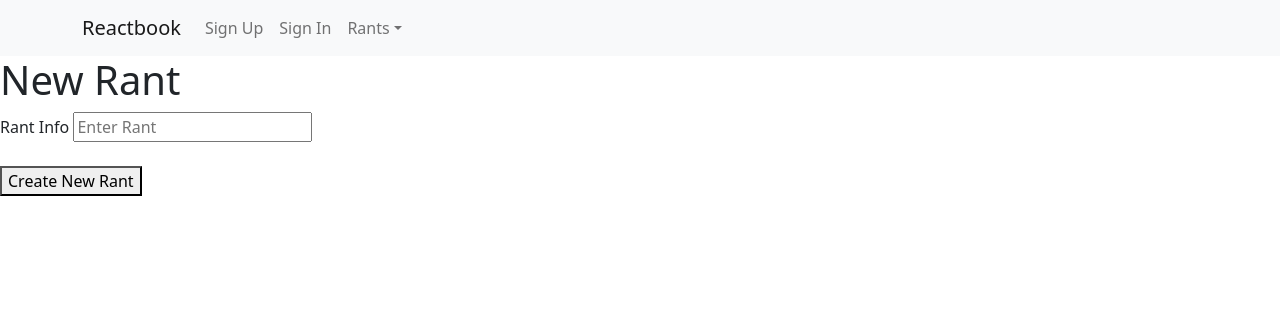
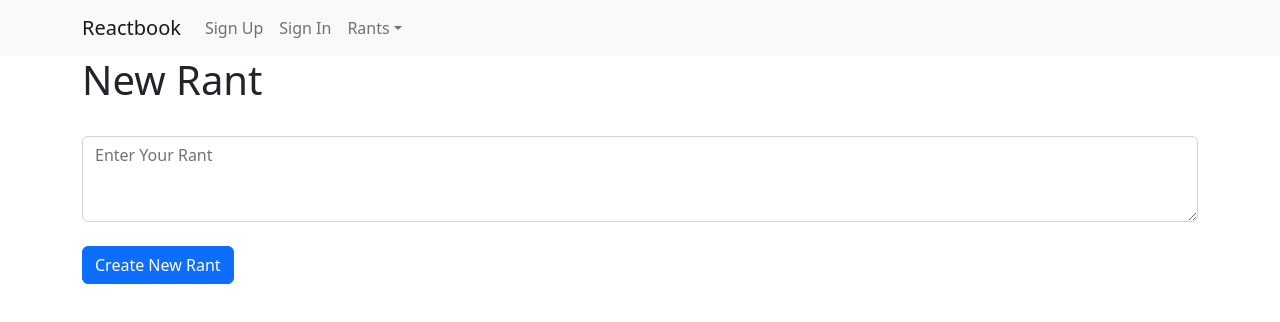
Before and after one commit to fordp86/Backend-Typescript-Final, a React (Create React App) app in the folder client/: page /rants/new in a window 1280 px wide. Shown: the top 322 px of the page. Built offline with nearby package versions, Linux system fonts and the light colour scheme; no server answers.

Commit message:
Complete react bootstrap conversion

```diff
--- a/client/package.json
+++ b/client/package.json
@@ -5,6 +5,7 @@
   "dependencies": {
     "axios": "^0.27.2",
     "bootstrap": "^5.2.0",
+    "date-fns": "^2.29.1",
     "react": "^18.2.0",
     "react-bootstrap": "^2.4.0",
     "react-dom": "^18.2.0",
@@ -12,7 +13,7 @@
     "react-scripts": "5.0.1"
   },
   "scripts": {
-    "start": "react-scripts start",
+    "start": "PORT=3001 react-scripts start",
     "build": "react-scripts build",
     "test": "react-scripts test",
     "eject": "react-scripts eject"
--- a/client/src/components/NewRant.js
+++ b/client/src/components/NewRant.js
@@ -1,6 +1,9 @@
 import React, { useContext, useState } from 'react';
 import { useNavigate } from 'react-router-dom';
 import RantContext from '../contexts/RantContext';
+import Container from 'react-bootstrap/Container';
+import Button from 'react-bootstrap/Button';
+import Form from 'react-bootstrap/Form';
 
 const NewRant = () => {
     let [ newRant, setNewRant ] = useState({
@@ -27,13 +30,17 @@ const NewRant = () => {
     }
 
     return (
-        <form onSubmit={handleSubmit}>
+        <Container>
             <h1>New Rant</h1>
-            <span>Rant Info  </span>
-            <input placeholder="Enter Rant" type="text" name="rantBody" value={newRant.rantBody} onChange={handleChange} />
-            <br></br><br></br>
-            <button>Create New Rant</button>
-        </form>
+            <Form onSubmit={handleSubmit}>
+                <Form.Label></Form.Label>
+                <Form.Control as="textarea" rows="3" placeholder="Enter Your Rant" name="rantBody" value={newRant.rantBody} onChange={handleChange} />
+                <br />
+                <Button variant="primary" type="submit">
+                    Create New Rant
+                </Button>
+            </Form>
+        </Container>
     )
 };
 
--- a/client/src/components/RantList.js
+++ b/client/src/components/RantList.js
@@ -1,6 +1,10 @@
 import React, { useContext} from 'react';
 import RantContext from '../contexts/RantContext';
-import { Link, useNavigate } from 'react-router-dom';
+import { useNavigate } from 'react-router-dom';
+import Container from 'react-bootstrap/Container';
+import ListGroup from 'react-bootstrap/ListGroup';
+import Button from 'react-bootstrap/Button';
+import { format, parseISO } from 'date-fns'
 
 const RantList = () => {
 
@@ -17,29 +21,32 @@ const RantList = () => {
         });
     }
 
+
     return (
     <RantContext.Consumer>
             {
             ({ rant }) => {
-                return <div>
-                    <h1>Rant List</h1>
-                    <Link to="/rants/new">Add New Rant</Link>
+                    return <Container>
+                                <Button variant="primary" href="/rants/new">Add New Rant</Button>
+                                    <ListGroup>
+                            {rant.map((r) => {
+                                let created = parseISO(r.createdAt);
+                                let createdDate = format(created, 'M/dd/yyyy');
+                                return (
+                                        <ListGroup.Item key={r.rantId}>
+                                            <p>{r.rantBody}</p>
+                                            <p>{createdDate}</p>
                                             <div>
-                        {rant.map((r) => {
-                            return (
-                                <div key={r.rantId}>
-                                    <p>{r.rantBody}</p>
-                                    <p>{r.createdAt}</p>
-                                    <div>
-                                        <a href ={`/rants/${r.rantId}`}>Edit This</a>
+                                                <Button variant="outline-primary" href={`/rants/${r.rantId}`}>Edit This</Button>
                                                 <br />
-                                        <Link to={{}} onClick={() => removeRant(`${r.rantId}`)}>Delete Rant</Link>
+                                                <Button variant="outline-primary" href="#" onClick={() => removeRant(`${r.rantId}`)}>Delete Rant</Button>
                                             </div>
-                                </div>
+                                        </ListGroup.Item>
                                 )
+
                             })}
-                    </div>
-                </div>
+                            </ListGroup>
+                        </Container>
                 }
             }
     </RantContext.Consumer>
--- a/client/src/components/SignIn.js
+++ b/client/src/components/SignIn.js
@@ -25,15 +25,16 @@ const SignIn = () => {
     return (
     <Container>
         <h1>LOGIN</h1>
-        <form onSubmit={handleSubmit}>
+        <Form onSubmit={handleSubmit}>
             <Form.Label>Username</Form.Label>
             <Form.Control type="text" placeholder="Enter Username" name="username" onChange={e => setUsername(e.target.value)} />
             <Form.Label>Password</Form.Label>
             <Form.Control type="password" placeholder="Enter Password" name="password" onChange={e => setPassword(e.target.value)} />
+            <br />
             <Button variant="primary" type="submit">
                 Sign In
             </Button>
-        </form>
+        </Form>
     </Container>
     );
 };
--- a/client/src/components/SignUp.js
+++ b/client/src/components/SignUp.js
@@ -38,7 +38,7 @@ const SignUp = () => {
     return (
     <Container>
         <h1>REGISTER</h1>
-         <form onSubmit={handleSubmit}>
+         <Form onSubmit={handleSubmit}>
             <Form.Label>Username</Form.Label>
             <Form.Control type="text" placeholder="Enter Username" name="username" value={newUser.username}  onChange={handleChange} />
             <Form.Label>Password</Form.Label>
@@ -51,10 +51,11 @@ const SignUp = () => {
             <Form.Control type="text" placeholder="City" name="city" value={newUser.city}  onChange={handleChange} />
             <Form.Label>State</Form.Label>
             <Form.Control type="text" placeholder="State" name="state" value={newUser.state}  onChange={handleChange} />
+            <br />
             <Button variant="primary" type="submit">
                 Sign Up
             </Button>
-        </form>
+        </Form>
     </Container>
     )
 };
--- a/client/src/components/UpdateRant.js
+++ b/client/src/components/UpdateRant.js
@@ -1,6 +1,9 @@
 import React, { useContext, useState, useEffect} from 'react';
 import { useNavigate, useParams } from 'react-router-dom';
 import RantContext from '../contexts/RantContext';
+import Container from 'react-bootstrap/Container';
+import Button from 'react-bootstrap/Button';
+import Form from 'react-bootstrap/Form';
 
 const UpdateCoffee = (props) => {
     let params = useParams();
@@ -44,18 +47,22 @@ const UpdateCoffee = (props) => {
     console.log(updateRant);
 
     function loading() {
-        return <div className="w-25 text-center">Loading Yo</div>
+        return <Container><div className="w-25 text-center">Loading Yo</div></Container>
       }
 
       function updateForm() {
         return (
-            <form onSubmit={handleSubmit}>
+        <Container>
             <h1>Update Rant</h1>
-            <span>Rant Name  </span>
-            <input placeholder="Enter rant" type="text" name="rantBody" value={updateRant.rantBody} onChange={handleChange} />
-            <br></br><br></br>
-            <button>Update Rant</button>
-        </form>
+            <Form onSubmit={handleSubmit}>
+                <Form.Label>Rant Name</Form.Label>
+                <Form.Control as="textarea" rows="3" placeholder="Update Rant" name="rantBody" value={updateRant.rantBody} onChange={handleChange} />
+                <br/>
+                <Button variant="primary" type="submit">
+                    Update Rant
+                </Button>
+            </Form>
+        </Container>
         )
       }
       if (updateRant === undefined) return loading()
```
Also changed, not shown: 3 other files (tests, documents, lock files or other folders). Lines whose indentation alone changed are shown as unchanged.
